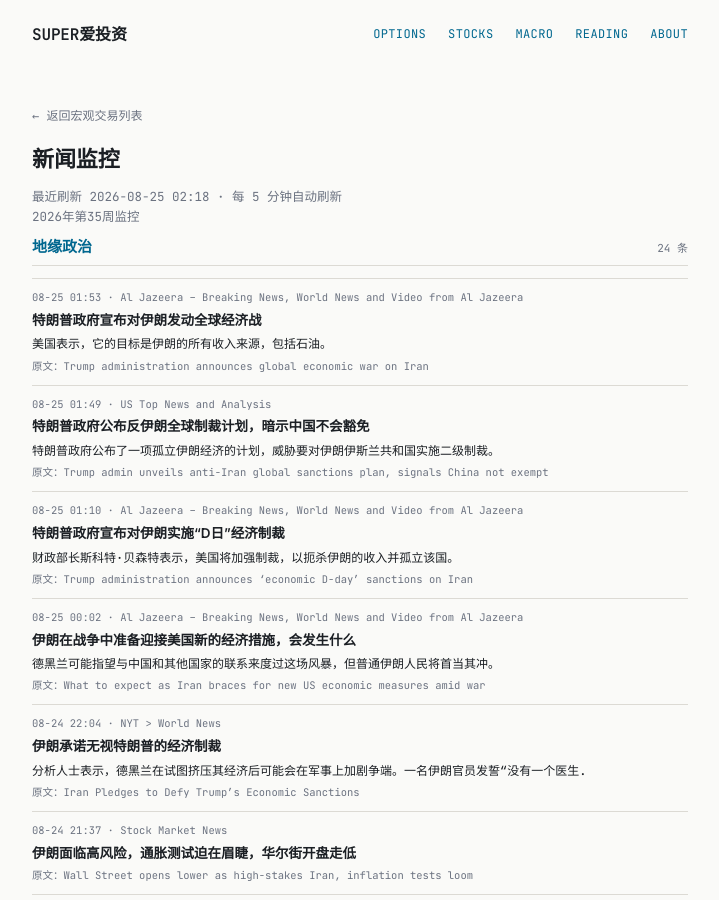
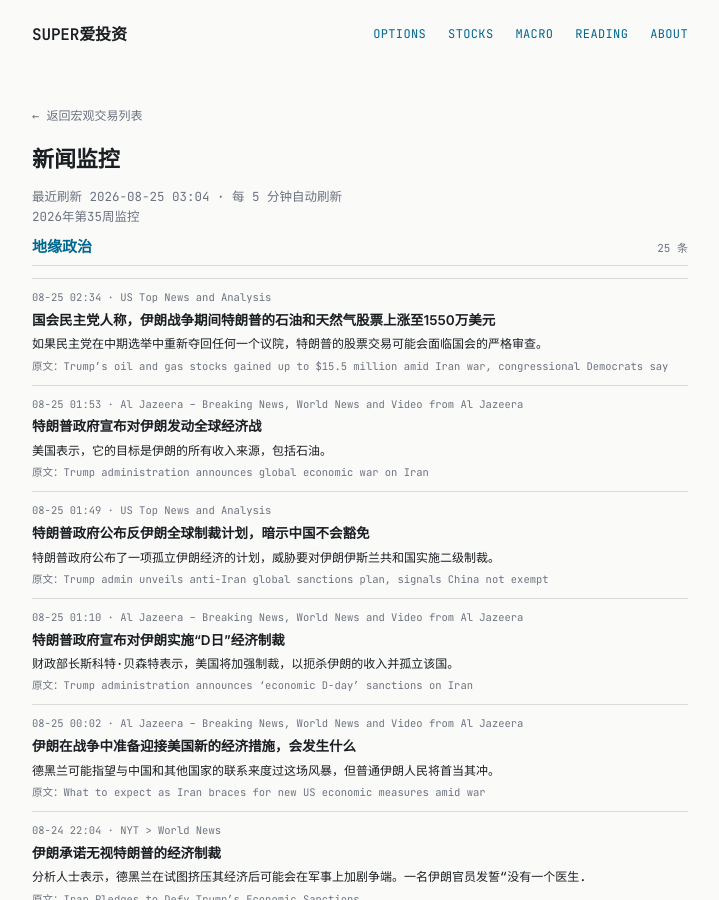
Before and after one commit to tang3super/tang3super.github.io, a Jekyll site: the page built from macro-trade/news-digest.md, in a window 1280 px wide and 900 px high. Shown: the whole window, without its empty margins (280-999 px from the left). Built offline with Jekyll 4.4.1, drawn with Linux system fonts in a browser that asks for light colours.

Commit message:
sync news-digest article

```diff
--- a/macro-trade/news-digest.md
+++ b/macro-trade/news-digest.md
@@ -5,11 +5,18 @@ title: 新闻监控
 date: '2026-08-25'
 summary: 2026年第35周监控
 week_label: 2026年第35周监控
-last_updated: 2026-08-25 02:18
+last_updated: 2026-08-25 03:04
 refresh_note: 每 5 分钟自动刷新
 topics:
 - name: 地缘政治
   items:
+  - title: Trump’s oil and gas stocks gained up to $15.5 million amid Iran war, congressional Democrats say
+    summary: Trump’s stock trading could face heightened congressional scrutiny if Democrats retake either chamber in the midterms.
+    link: https://www.cnbc.com/2026/08/24/trump-oil-gas-stocks-iran-war-investments-democrats.html
+    source: US Top News and Analysis
+    time: 08-25 02:34
+    title_zh: 国会民主党人称，伊朗战争期间特朗普的石油和天然气股票上涨至1550万美元
+    summary_zh: 如果民主党在中期选举中重新夺回任何一个议院，特朗普的股票交易可能会面临国会的严格审查。
   - title: Trump administration announces global economic war on Iran
     summary: The US says it is targeting all of Iran’s sources of revenue, including oil.
     link: https://www.aljazeera.com/video/newsfeed/2026/8/24/trump-administration-announces-global-economic-war-on-iran-2?traffic_source=rss
```
